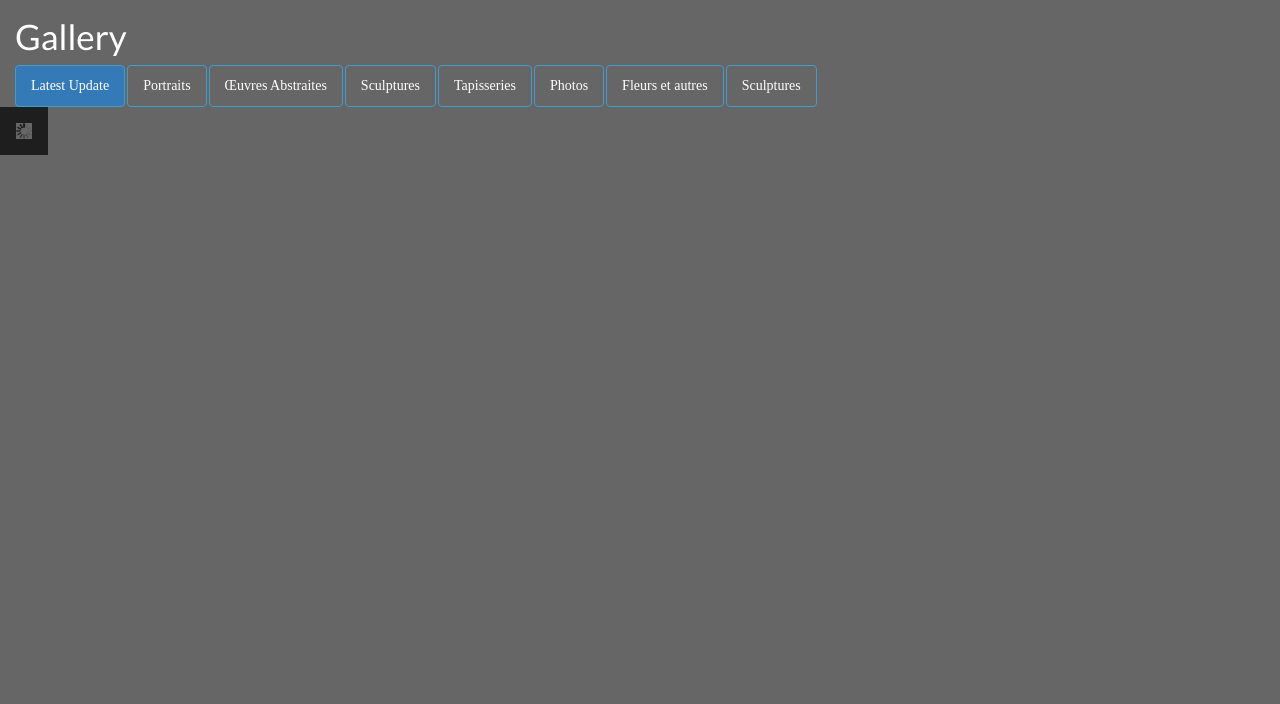
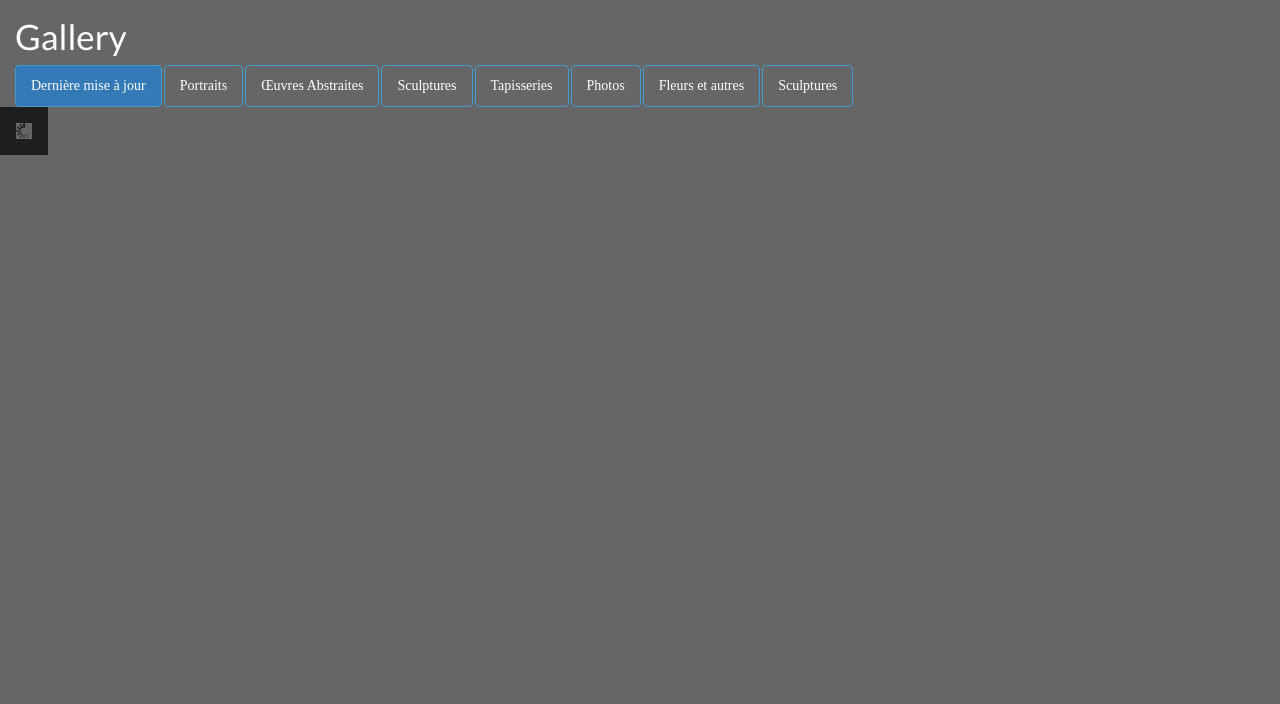
Before and after one commit to bricas/gldrapeau, a plain HTML site: page fr/index.html in a window 1280 px wide. Shown: the part 841-1545 px from the top of the page. Drawn offline with nearby package versions, Linux system fonts and the light colour scheme; a web font is replaced by a local one.

Commit message:
gallery update

```diff
--- a/fr/index.html
+++ b/fr/index.html
@@ -64,7 +64,7 @@ visuels) au niveau élémentaire. Par la suite, elle enseigne la méthodologie d
         <div class="col-md-12">
           <h2>Gallery</h2>
           <ul class="nav nav-pills">
-            <li class="active" data-flickr="set:72157690751924825"><a href="#">Latest Update</a></li>
+            <li class="active" data-flickr="set:72157690751924825"><a href="#">Dernière mise à jour</a></li>
             <li data-flickr="set:72157623337934028"><a href="#">Portraits</a></li>
             <li data-flickr="set:72157658663947119"><a href="#">Œuvres Abstraites</a></li>
             <li data-flickr="set:72157658665684879"><a href="#">Sculptures</a></li>
```
